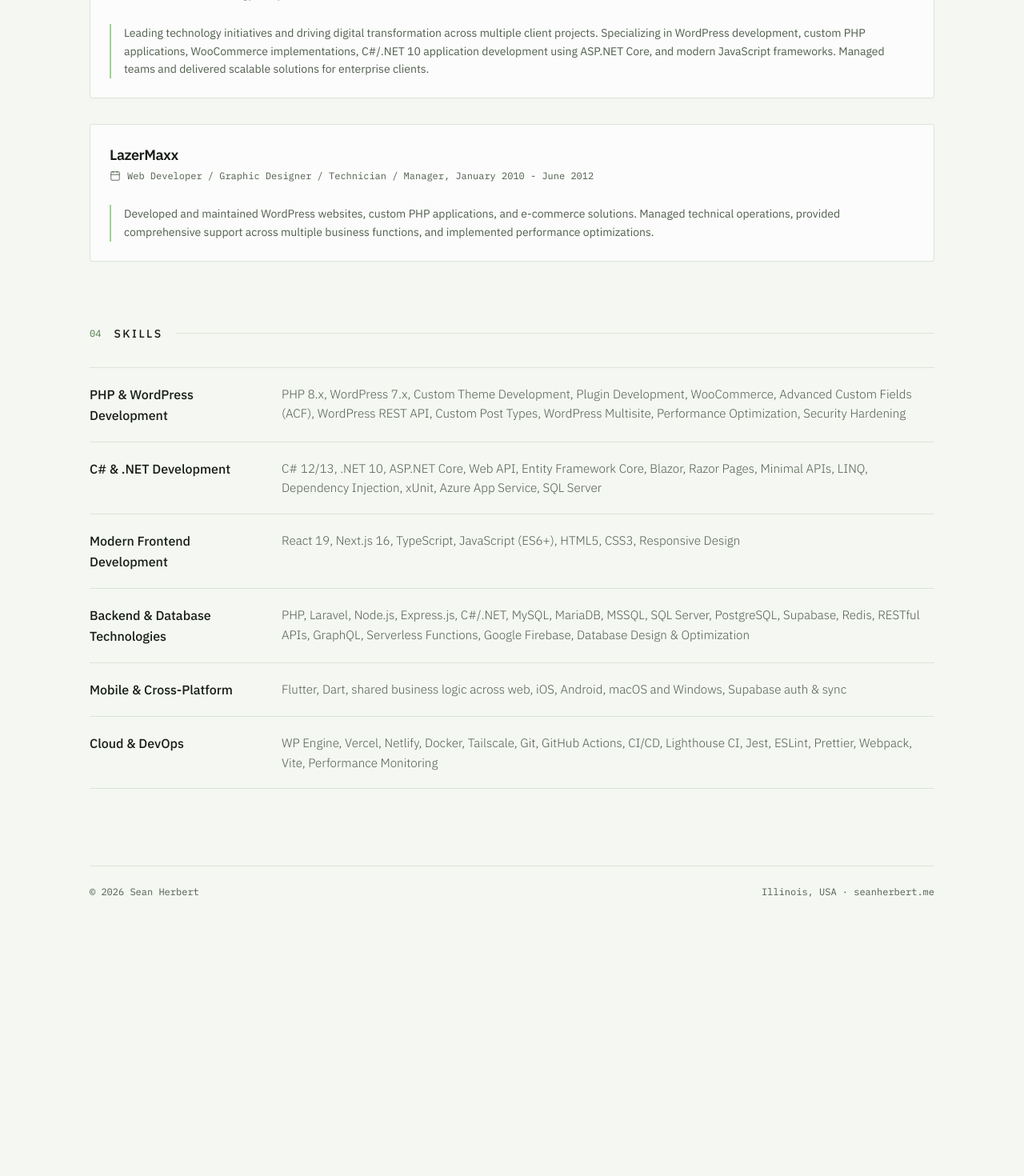
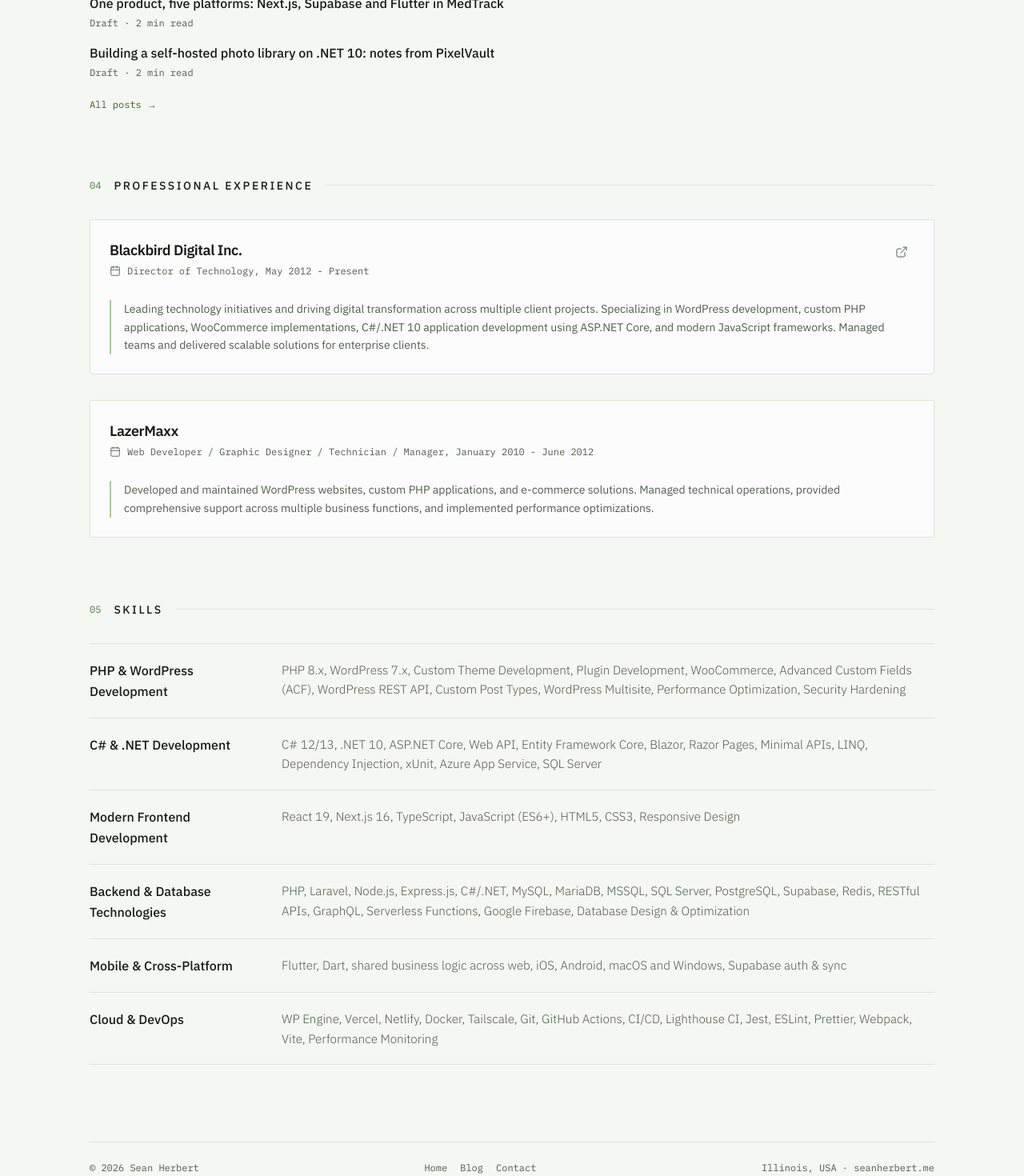
Before and after one commit to seanherbert87/seanherbert87.github.io, a Next.js app: page / in a window 1280 px wide. Shown: the part 1740-3210 px from the top of the page at 80% size. Before the commit the page ends 2911 px from the top, so only its background shows below. Built offline with nearby package versions, Linux system fonts and the light colour scheme.

Commit message:
feat(blog): Link the blog from the footer and show latest posts on the home page

```diff
--- a/components/layout.tsx
+++ b/components/layout.tsx
@@ -1,10 +1,12 @@
 import React, { memo } from 'react';
+import Link from 'next/link';
 
 const classes = {
   wrapper: 'relative min-h-screen bg-gray-50 dark:bg-gray-950 transition-colors duration-300',
   backgroundGrid: 'bg-grid pointer-events-none absolute inset-x-0 top-0 h-[48rem]',
   container: 'relative max-w-4xl xl:max-w-6xl 2xl:max-w-7xl min-[2000px]:max-w-[90rem] mx-auto px-6 py-12 sm:px-8 lg:px-12',
-  footer: 'mt-24 pt-6 border-t border-gray-200 dark:border-gray-800 flex justify-between font-mono text-xs text-gray-600 dark:text-gray-400',
+  footer: 'mt-24 pt-6 border-t border-gray-200 dark:border-gray-800 flex flex-wrap justify-between gap-x-6 gap-y-3 font-mono text-xs text-gray-600 dark:text-gray-400',
+  footerLink: 'hover:text-primary-700 dark:hover:text-primary-300 hover:underline',
 };
 
 interface LayoutProps {
@@ -19,6 +21,11 @@ const Layout: React.FC<LayoutProps> = memo(({ children }) => {
         {children}
         <footer className={classes.footer}>
           <span>© {new Date().getFullYear()} Sean Herbert</span>
+          <nav aria-label="Footer" className="flex gap-4">
+            <Link href="/" className={classes.footerLink}>Home</Link>
+            <Link href="/blog" className={classes.footerLink}>Blog</Link>
+            <Link href="/contact" className={classes.footerLink}>Contact</Link>
+          </nav>
           <span>Illinois, USA · seanherbert.me</span>
         </footer>
       </main>
--- a/pages/index.tsx
+++ b/pages/index.tsx
@@ -3,7 +3,11 @@ import React, { memo, useMemo, Suspense } from 'react';
 import dynamic from 'next/dynamic';
 import Header from '../components/header';
 import Layout from '../components/layout';
+import Link from 'next/link';
+import { GetStaticProps } from 'next';
+import Section from '../components/section';
 import { Project, Experience, Skill } from '../types';
+import { getAllPosts, formatDate, PostMeta } from '../lib/posts';
 
 const SectionAbout = dynamic(() => import('../components/section-about'), {
   loading: () => <div className="animate-pulse bg-gray-200 dark:bg-gray-800 h-32 rounded-md mb-8"></div>
@@ -24,7 +28,11 @@ const FULL_NAME = 'Sean Herbert';
 const JOB_TITLE = 'Senior PHP, WordPress & C#/.NET Developer';
 const META_DESCRIPTION = 'Senior full-stack developer with 15+ years in PHP, WordPress 7, C#/.NET 10, React & TypeScript. Expert in WooCommerce, ASP.NET Core, PostgreSQL, Supabase & modern web development.';
 
-const Home: React.FC = memo(() => {
+interface HomeProps {
+  latestPosts: PostMeta[];
+}
+
+const Home: React.FC<HomeProps> = memo(({ latestPosts }) => {
   const about = useMemo(() =>
     `Hi, I'm Sean Herbert, a senior full-stack web developer with over ${new Date().getFullYear() - 2011} years of experience specializing in PHP, WordPress, C#/.NET, and modern JavaScript frameworks. I excel at building high-performance websites and web applications - from custom WordPress and WooCommerce solutions to enterprise-grade C#/.NET 10 applications using ASP.NET Core. My expertise spans custom WordPress theme and plugin development, PHP application architecture, C#/.NET application development, database optimization, and creating seamless user experiences. Recently I've been building privacy-first, self-hosted products: WordPress plugins that run entirely from a site's own server, a .NET-powered media organizer, and a cross-platform health tracker on Next.js, Supabase, and Flutter. I'm passionate about clean code, performance optimization, and delivering scalable solutions that drive business results. When I'm not coding, you'll find me exploring new technologies, contributing to open-source projects, or mentoring fellow developers.`,
     []
@@ -221,6 +229,31 @@ const Home: React.FC = memo(() => {
       <Suspense fallback={<div className="animate-pulse bg-gray-200 dark:bg-gray-800 h-32 rounded-md mb-8"></div>}>
         {projects.length > 0 && <SectionProjects projects={projects} />}
       </Suspense>
+      {latestPosts.length > 0 && (
+        <Section title="Latest Writing">
+          <ul className="space-y-4">
+            {latestPosts.map((post) => (
+              <li key={post.slug}>
+                <Link
+                  href={`/blog/${post.slug}`}
+                  className="font-medium text-gray-900 dark:text-gray-100 hover:text-primary-700 dark:hover:text-primary-300 hover:underline"
+                >
+                  {post.title}
+                </Link>
+                <p className="font-mono text-xs text-gray-600 dark:text-gray-400 mt-1">
+                  {post.date ? formatDate(post.date) : 'Draft'} · {post.readingMinutes} min read
+                </p>
+              </li>
+            ))}
+          </ul>
+          <Link
+            href="/blog"
+            className="inline-block mt-6 font-mono text-xs text-primary-700 dark:text-primary-300 hover:underline"
+          >
+            All posts →
+          </Link>
+        </Section>
+      )}
       <Suspense fallback={<div className="animate-pulse bg-gray-200 dark:bg-gray-800 h-32 rounded-md mb-8"></div>}>
         {experience && experience.length && (
           <SectionExperience experience={experience} />
@@ -235,4 +268,8 @@ const Home: React.FC = memo(() => {
 
 Home.displayName = 'Home';
 
+export const getStaticProps: GetStaticProps<HomeProps> = async () => ({
+  props: { latestPosts: getAllPosts().slice(0, 3) },
+});
+
 export default Home;
```
